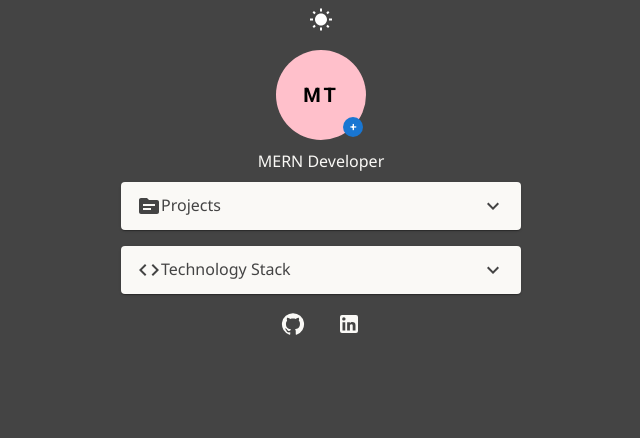
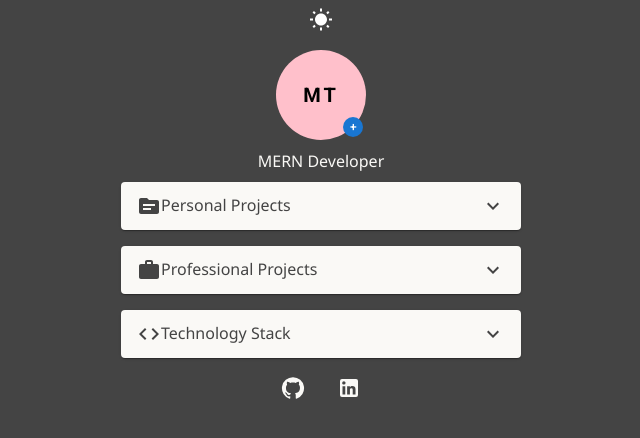
Before and after one commit to maxt41/linktree-clone, a React (Create React App) app: page / in a window 1280 px wide. Shown: the top 438 px of the page, without its empty margins (319-959 px from the left). Built offline with nearby package versions, Linux system fonts and the light colour scheme; the HTML template or start-up script is replaced by a standard one.

Commit message:
Technology stack and projects update

```diff
--- a/src/components/Dropdown.jsx
+++ b/src/components/Dropdown.jsx
@@ -4,6 +4,7 @@ import ExpandMoreIcon from '@mui/icons-material/ExpandMore';
 import { ThemeContext } from '../context/ThemeContext';
 import CodeIcon from '@mui/icons-material/Code';
 import SourceIcon from '@mui/icons-material/Source';
+import WorkIcon from '@mui/icons-material/Work';
 import Divider from '@mui/material/Divider';
 
 const Dropdown = () => {
@@ -30,13 +31,29 @@ const Dropdown = () => {
     return (
         <Grid container rowSpacing={2}>
             <Grid item xs={12} style={{ display: 'flex', justifyContent: 'center' }}>
-                <Accordion expanded={expanded === 'panel1'} onChange={handleChange('panel1')} style={{ width: '80%', maxWidth: '50vh', background: background, color: text }}>
+                <Accordion expanded={expanded === 'panel0'} onChange={handleChange('panel0')} style={{ width: '80%', maxWidth: '50vh', background: background, color: text }}>
                     <AccordionSummary expandIcon={<ExpandMoreIcon style={{ color: text }} />} >
-                        <SourceIcon /> Projects
+                        <SourceIcon /> Personal Projects
                     </AccordionSummary>
                     <Divider style={{ borderColor: text }} />
                     <AccordionDetails>
                         <li><a href='https://mtlinktree.netlify.app/' style={{ color: text }}>Linktree Clone</a></li>
+                    </AccordionDetails>
+                </Accordion>
+            </Grid>
+            <Grid item xs={12} style={{ display: 'flex', justifyContent: 'center' }}>
+                <Accordion expanded={expanded === 'panel1'} onChange={handleChange('panel1')} style={{ width: '80%', maxWidth: '50vh', background: background, color: text }}>
+                    <AccordionSummary expandIcon={<ExpandMoreIcon style={{ color: text }} />} >
+                        <WorkIcon /> Professional Projects
+                    </AccordionSummary>
+                    <Divider style={{ borderColor: text }} />
+                    <AccordionDetails className='dropdown_technologies'>
+                        <li>Digital Marketing Web App</li>
+                        <ul>
+                            <li>REST API created in NodeJs with Express</li>
+                            <li>Database using MongoDB and Mongoose</li>
+                            <li>Responsive frontend created in React</li>
+                        </ul>
                     </AccordionDetails>
                 </Accordion>
             </Grid>
@@ -60,6 +77,7 @@ const Dropdown = () => {
                             </li>
                         </ul>
                         <li>REST API</li>
+                        <li>Git & Github</li>
                         <li>Styling</li>
                         <ul>
                             <li>React-Bootstrap</li>
```
Also changed, not shown: 1 other file (tests, documents, lock files or other folders).
